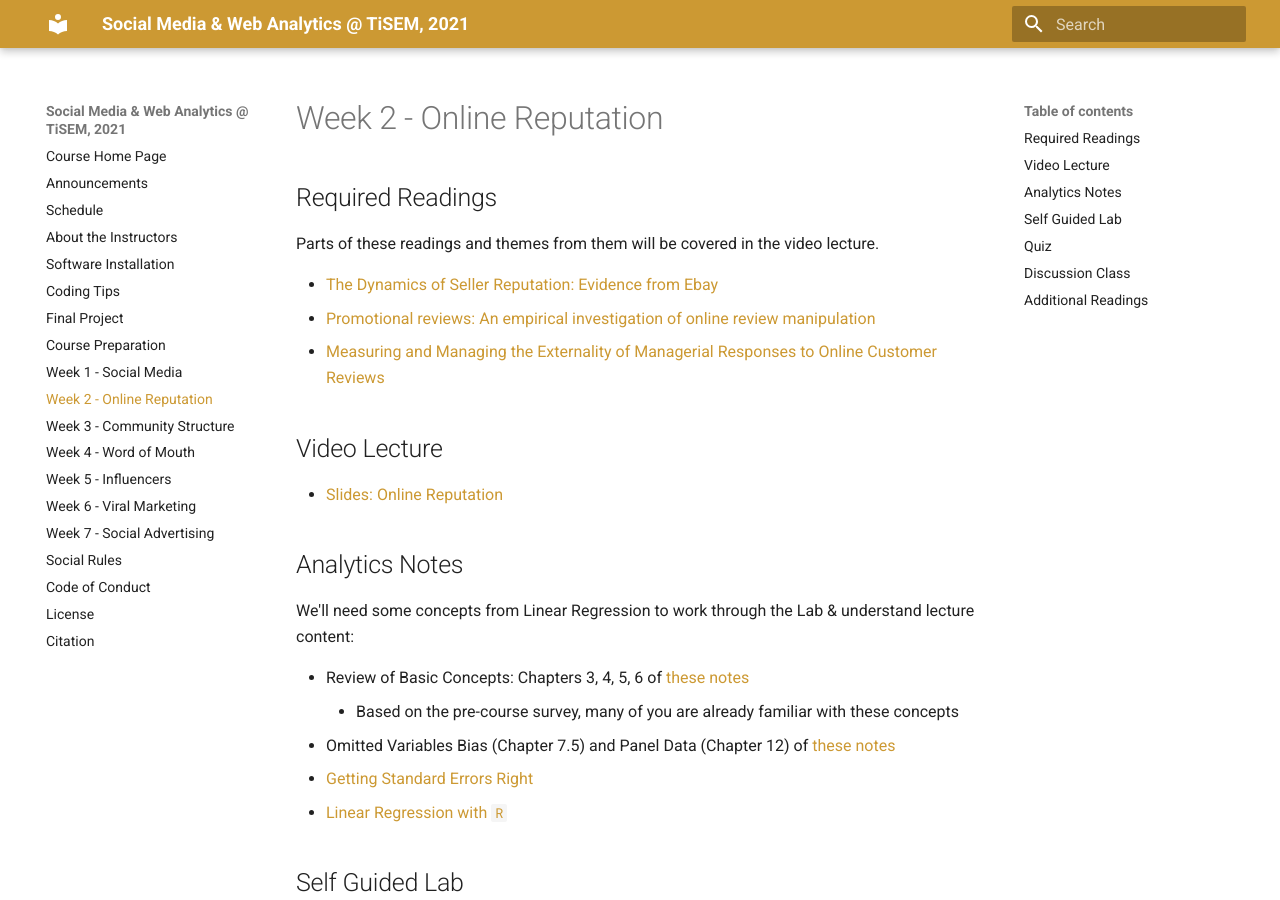
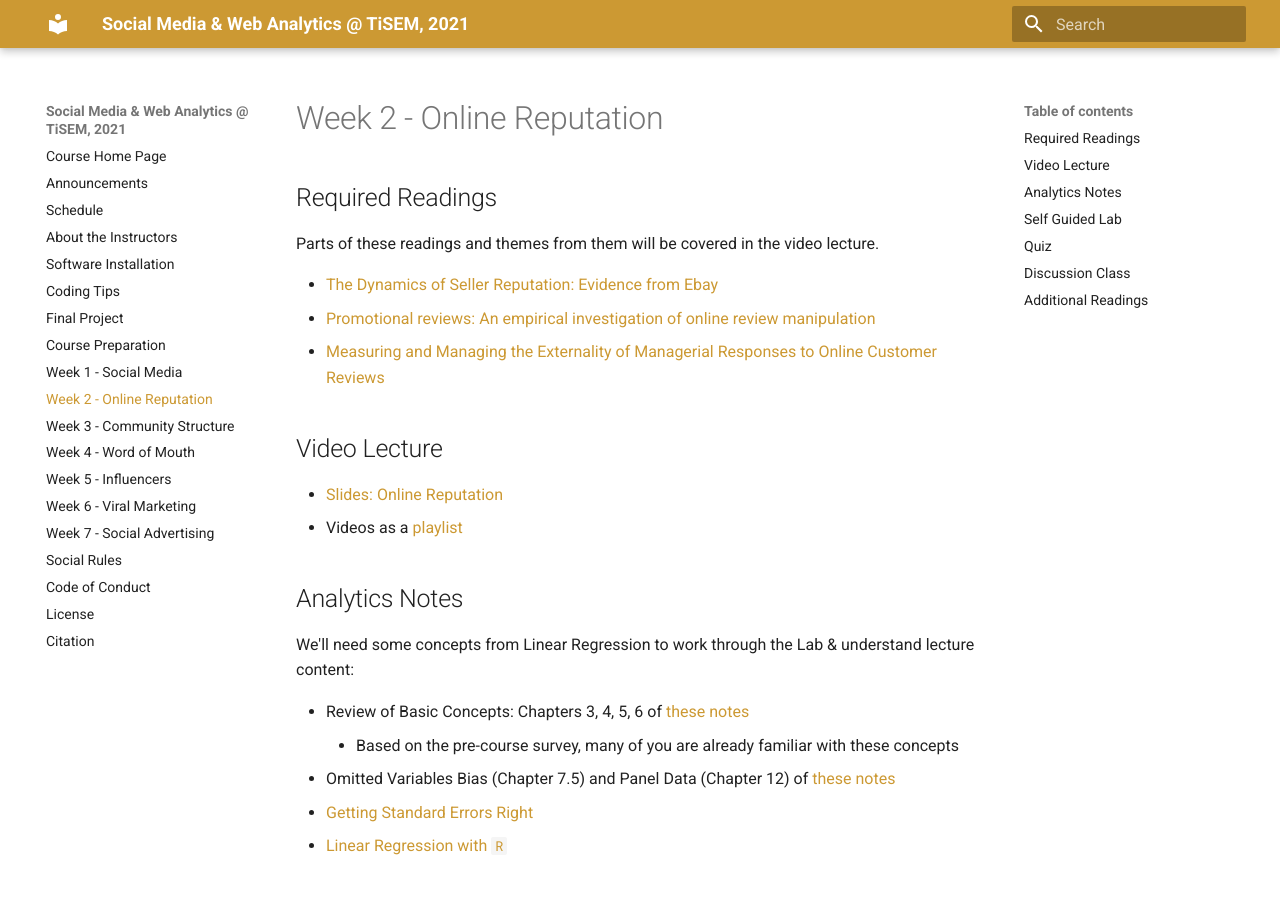
Before and after one commit to tisem-digital-marketing/2021-smwa, an MkDocs documentation site: the page built from docs/week_02.md, in a window 1280 px wide and 900 px high. Built offline with MkDocs 1.6.1 and Material for MkDocs 9.7.7, drawn with Linux system fonts in a browser that asks for light colours; old or Windows-style settings are respelled for this version of MkDocs.

Commit message:
videos published

```diff
--- a/docs/week_02.md
+++ b/docs/week_02.md
@@ -11,6 +11,8 @@ Parts of these readings and themes from them will be covered in the video lectur
 ## Video Lecture
 
 * [Slides: Online Reputation][lecture-slides-02]
+* Videos as a [playlist](https://www.youtube.com/watch?v=X4c4-v1ZMeE&list=PL9QkA7C7GRGVPT7CpH90Y8Om79iA26grc)
+
 
 <!-- * Part 1: Online Reputation
 * Part 2: Fixed Effects in Regression
```
